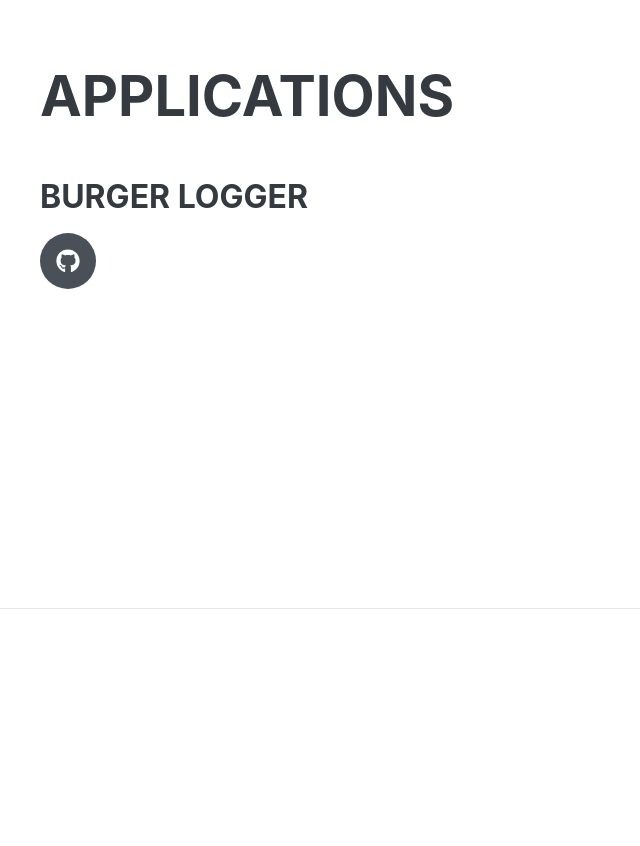
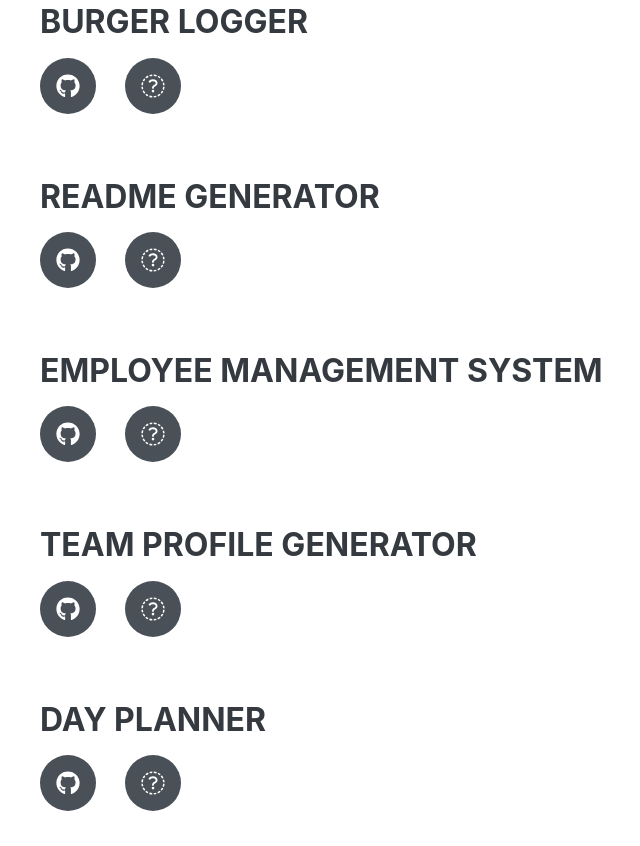
Before and after one commit to austingabe/portfolio, a plain HTML site: page index.html in a window 1280 px wide. Shown: the part 1794-2640 px from the top of the page, without its empty margins (280-920 px from the left). Drawn offline with nearby package versions, Linux system fonts and the light colour scheme; a web font is replaced by a local one.

Commit message:
Added applications

```diff
--- a/index.html
+++ b/index.html
@@ -127,25 +127,90 @@
                         <h3 class="mb-0">Burger Logger</h3>
                         <p>
                         <div class="social-icons">
-                            <a class="social-icon" href="https://github.com/austingabe" target="_blank"><i
+                            <a class="social-icon" href="https://github.com/austingabe/burger-logger" target="_blank"><i
                                     class="fab fa-github"></i></a>
+                            <a class="social-icon" href="https://immense-shore-24680.herokuapp.com/" target="_blank"><i
+                                    class="fab"><img alt="Burger Logger" src="assets/img/favicon.ico"></i>
+                                <!-- <img alt="Burger Logger" src="assets/img/favicon.ico"> -->
+                            </a>
+                        </div>
+                        </p>
+                        <!-- <p>Bring to the table win-win survival strategies to ensure proactive domination. At the end of the day, going forward, a new normal that has evolved from generation X is on the runway heading towards a streamlined cloud solution. User generated content in real-time will have multiple touchpoints for offshoring.</p> -->
+                    </div>
+                </div>
+                <div class="d-flex flex-column flex-md-row justify-content-between mb-5">
+                    <div class="flex-grow-1">
+                        <h3 class="mb-0">README Generator</h3>
+                        <p>
+                        <div class="social-icons">
+                            <a class="social-icon" href="https://github.com/austingabe/README-Generator"
+                                target="_blank"><i class="fab fa-github"></i></a>
+                            <a class="social-icon"
+                                href="https://drive.google.com/file/d/1P5Q7cje27Ev9evm2mSlTCy3lSDtcA-UT/view?usp=sharing"
+                                target="_blank"><i class="fab"><img alt="Application Video"
+                                        src="assets/img/favicon.ico"></i>
+                                <!-- <img alt="Burger Logger" src="assets/img/favicon.ico"> -->
+                            </a>
+                        </div>
+                        </p>
+                        <!-- <p>Bring to the table win-win survival strategies to ensure proactive domination. At the end of the day, going forward, a new normal that has evolved from generation X is on the runway heading towards a streamlined cloud solution. User generated content in real-time will have multiple touchpoints for offshoring.</p> -->
+                    </div>
+                </div>
+                <div class="d-flex flex-column flex-md-row justify-content-between mb-5">
+                    <div class="flex-grow-1">
+                        <h3 class="mb-0">Employee Management System</h3>
+                        <p>
+                        <div class="social-icons">
+                            <a class="social-icon" href="https://github.com/austingabe/employee-tracker"
+                                target="_blank"><i class="fab fa-github"></i></a>
+                            <a class="social-icon"
+                                href="https://drive.google.com/file/d/1x8p4Sp5JzDsq8V9u8PoAn64s3u4OJe3A/view?usp=sharing"
+                                target="_blank"><i class="fab"><img alt="Application Video"
+                                        src="assets/img/favicon.ico"></i>
+                                <!-- <img alt="Burger Logger" src="assets/img/favicon.ico"> -->
+                            </a>
+                        </div>
+                        </p>
+                        <!-- <p>Bring to the table win-win survival strategies to ensure proactive domination. At the end of the day, going forward, a new normal that has evolved from generation X is on the runway heading towards a streamlined cloud solution. User generated content in real-time will have multiple touchpoints for offshoring.</p> -->
+                    </div>
+                </div>
+                <div class="d-flex flex-column flex-md-row justify-content-between mb-5">
+                    <div class="flex-grow-1">
+                        <h3 class="mb-0">Team Profile Generator</h3>
+                        <p>
+                        <div class="social-icons">
+                            <a class="social-icon" href="https://github.com/austingabe/template-engine"
+                                target="_blank"><i class="fab fa-github"></i></a>
+                            <a class="social-icon"
+                                href="https://drive.google.com/file/d/1Ncy6TO7DsvsGHKnJ_py3TTB0m9muhE2v/view?usp=sharing"
+                                target="_blank"><i class="fab"><img alt="Application Video"
+                                        src="assets/img/favicon.ico"></i>
+                                <!-- <img alt="Burger Logger" src="assets/img/favicon.ico"> -->
+                            </a>
+                        </div>
+                        </p>
+                        <!-- <p>Bring to the table win-win survival strategies to ensure proactive domination. At the end of the day, going forward, a new normal that has evolved from generation X is on the runway heading towards a streamlined cloud solution. User generated content in real-time will have multiple touchpoints for offshoring.</p> -->
+                    </div>
+                </div>
+                <div class="d-flex flex-column flex-md-row justify-content-between mb-5">
+                    <div class="flex-grow-1">
+                        <h3 class="mb-0">Day Planner</h3>
+                        <p>
+                        <div class="social-icons">
+                            <a class="social-icon" href="https://github.com/austingabe/hw5-calendar"
+                                target="_blank"><i class="fab fa-github"></i></a>
+                            <a class="social-icon"
+                                href="https://austingabe.github.io/hw5-calendar/"
+                                target="_blank"><i class="fab"><img alt="Deployed Application"
+                                        src="assets/img/favicon.ico"></i>
+                                <!-- <img alt="Burger Logger" src="assets/img/favicon.ico"> -->
+                            </a>
                         </div>
                         </p>
                         <!-- <p>Bring to the table win-win survival strategies to ensure proactive domination. At the end of the day, going forward, a new normal that has evolved from generation X is on the runway heading towards a streamlined cloud solution. User generated content in real-time will have multiple touchpoints for offshoring.</p> -->
                     </div>
                 </div>
                 <!-- <div class="d-flex flex-column flex-md-row justify-content-between mb-5">
-                    <div class="flex-grow-1">
-                        <h3 class="mb-0">Web Developer</h3>
-                        <div class="subheading mb-3">Intelitec Solutions</div>
-                        <p>Capitalize on low hanging fruit to identify a ballpark value added activity to beta test.
-                            Override the digital divide with additional clickthroughs from DevOps. Nanotechnology
-                            immersion along the information highway will close the loop on focusing solely on the bottom
-                            line.</p>
-                    </div>
-                    <div class="flex-shrink-0"><span class="text-primary">December 2011 - March 2013</span></div>
-                </div>
-                <div class="d-flex flex-column flex-md-row justify-content-between mb-5">
                     <div class="flex-grow-1">
                         <h3 class="mb-0">Junior Web Designer</h3>
                         <div class="subheading mb-3">Shout! Media Productions</div>
```
